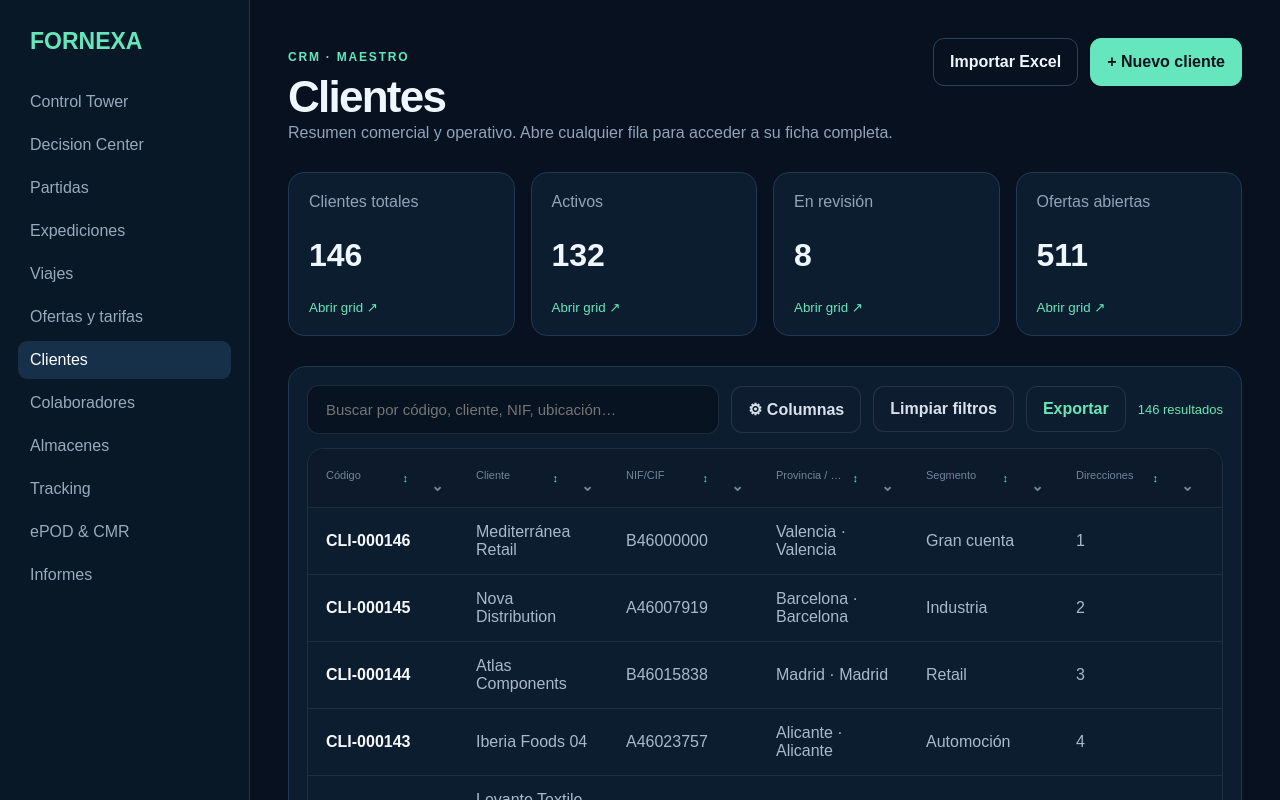
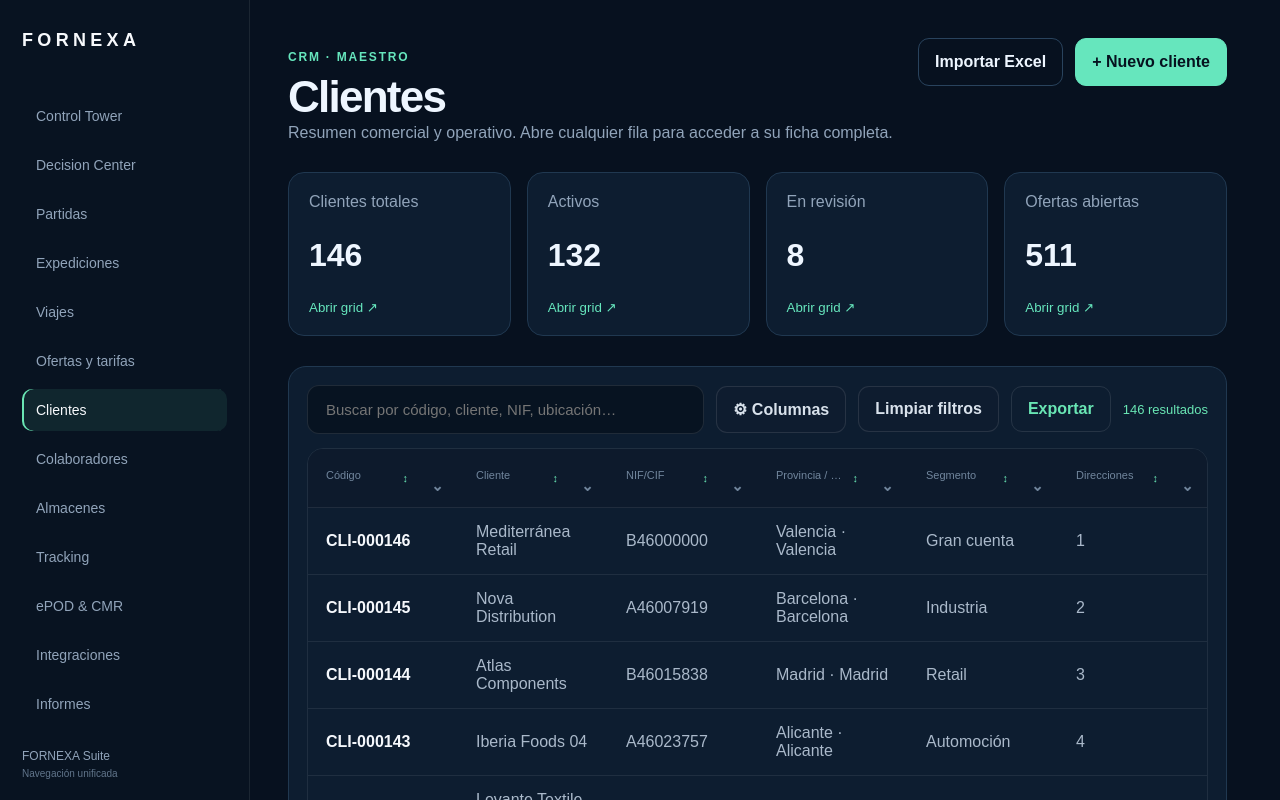
Before and after one commit to fragonh2-boop/Fornexa, a Next.js app: page /dashboard/clientes in a window 1280 px wide. Shown: the top 800 px of the page. Built offline with nearby package versions, Linux system fonts and the light colour scheme.

Commit message:
Use one persistent shell across dashboard routes

```diff
--- /dev/null
+++ b/app/dashboard/layout.tsx
@@ -0,0 +1,12 @@
+import type { ReactNode } from "react";
+import DashboardSidebar from "../components/DashboardSidebar";
+import styles from "./layout.module.css";
+
+export default function DashboardLayout({ children }: { children: ReactNode }) {
+  return (
+    <div className={styles.frame}>
+      <DashboardSidebar />
+      <div className={styles.stage}>{children}</div>
+    </div>
+  );
+}
```
